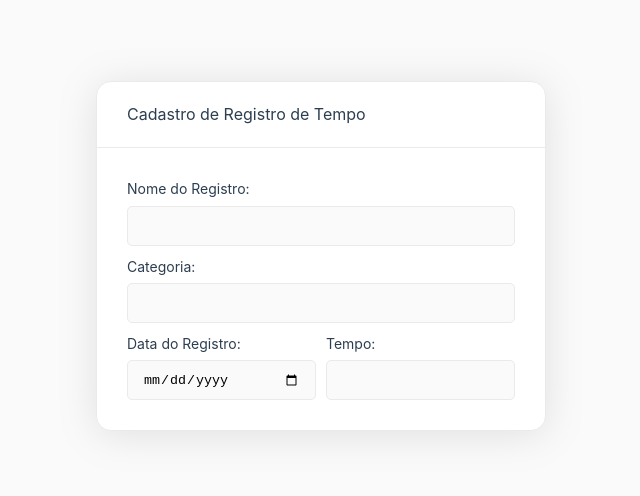
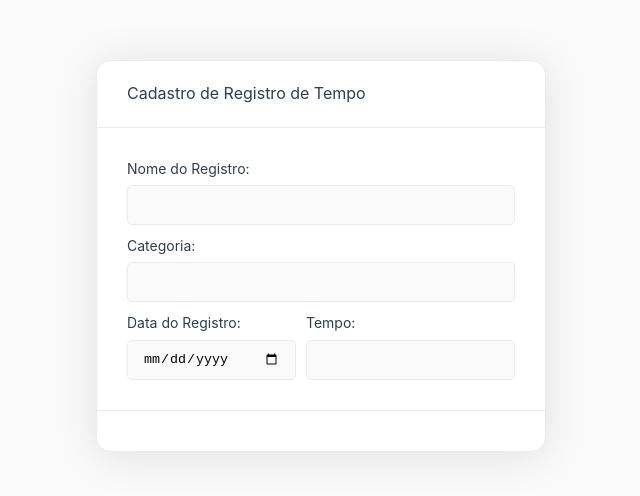
Before and after one commit to ohcarlinhos/pomodoro, a Vue app: page / in a window 1280 px wide. Shown: the part 144-640 px from the top of the page, without its empty margins (319-959 px from the left). Built offline with nearby package versions, Linux system fonts and the light colour scheme.

Commit message:
[master] Edição e criação de componentes - Edição dos componentes: CardUI e InputUI - Criação do ButtonUI

```diff
--- a/src/components/ui/card/CardUI.sass
+++ b/src/components/ui/card/CardUI.sass
@@ -1,4 +1,4 @@
-.card-component
+.card-ui
     width: 450px
     border-radius: 15px
     background-color: #fff
@@ -15,3 +15,9 @@
 
     .body-slot
         padding: 30px
+
+    .footer-slot
+        padding: 20px 30px
+        border-top: 1px solid #eaeaea
+        display: flex
+        gap: 10px
--- a/src/components/ui/card/CardUI.vue
+++ b/src/components/ui/card/CardUI.vue
@@ -5,12 +5,15 @@ const props = defineProps({
 </script>
 
 <template>
-  <div class="card-component">
+  <div class="card-ui">
     <div v-if="props.title" class="header-block">
       <h3 class="title">{{ props.title }}</h3>
     </div>
     <div class="body-slot">
       <slot name="body"></slot>
+    </div>
+    <div class="footer-slot">
+      <slot name="footer"></slot>
     </div>
   </div>
 </template>
--- a/src/components/ui/input/InputUI.sass
+++ b/src/components/ui/input/InputUI.sass
@@ -1,4 +1,4 @@
-.input-text
+.input-ui
     display: flex
     flex-direction: column
     width: 100%
@@ -21,3 +21,7 @@
     [type=date]
         padding: 0px 15px
         text-indent: 0
+
+    [type=number]
+        padding: 0px 15px
+        text-indent: 0
--- a/src/components/ui/input/InputUI.vue
+++ b/src/components/ui/input/InputUI.vue
@@ -1,5 +1,8 @@
 <script setup lang="ts">
+import { computed } from "vue";
+
 const props = defineProps({
+  modelValue: [String, Number],
   id: String,
   label: String,
   type: {
@@ -7,12 +10,24 @@ const props = defineProps({
     default: "text",
   },
 });
+
+const emit = defineEmits(["update:modelValue"]);
+const inputValue = computed({
+  get() {
+    return props.modelValue;
+  },
+  set(value) {
+    emit("update:modelValue", value);
+  },
+});
 </script>
 
 <template>
-  <div class="input-text">
-    <label v-if="props.id" :for="props.id" class="label">{{ label }}</label>
-    <input class="input" :id="props.id" :type="type" />
+  <div class="input-ui">
+    <label v-if="props.label" :for="props.id" class="label">{{
+      props.label
+    }}</label>
+    <input class="input" :id="props.id" :type="type" v-model="inputValue" />
   </div>
 </template>
 
```
Also changed, not shown: src/components/ui/button/ButtonUI.sass (added, +30 -0 lines), src/components/ui/button/ButtonUI.vue (added, +23 -0 lines).
